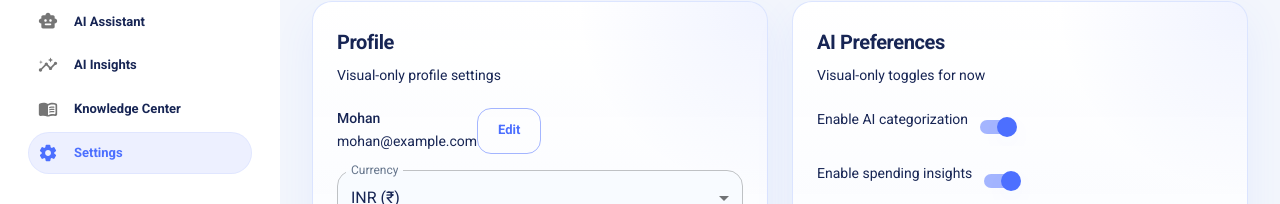
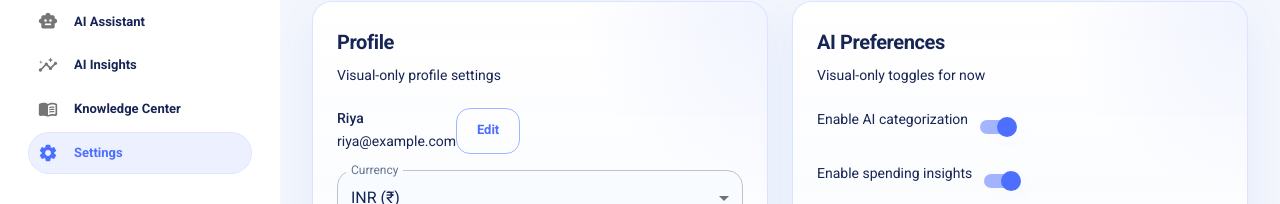
Before and after one commit to riyaGurbani/Personal-Finance-Tracker, a React (Vite) app: page /settings in a window 1280 px wide. Shown: the part 254-458 px from the top of the page. Built offline with nearby package versions, Linux system fonts and the light colour scheme.

Commit message:
Updated Namee

```diff
--- a/src/pages/AIAssistant/AIAssistantPage.jsx
+++ b/src/pages/AIAssistant/AIAssistantPage.jsx
@@ -37,7 +37,7 @@ function AIAssistantPage() {
 
       <Grid container spacing={3}>
         <Grid size={{ xs: 12, lg: 7 }}>
-          <SectionCard title="Hello Mohan 👋" subtitle="I can analyze your expenses history, explain spending patterns, compare budgets, and provide financial guidance.">
+          <SectionCard title="Hello Riya 👋" subtitle="I can analyze your expenses history, explain spending patterns, compare budgets, and provide financial guidance.">
             <Stack spacing={3}>
                <Stack spacing={1.5}>
                 <Typography variant="subtitle2">Suggested questions</Typography>
--- a/src/pages/Dashboard/DashboardPage.jsx
+++ b/src/pages/Dashboard/DashboardPage.jsx
@@ -79,12 +79,28 @@ function DashboardPage() {
             greeting={greeting}
             summaryCards={summaryCards}
             topInsight={topInsight}
+            onPrimaryAction={() => {
+              // Navigate to Add Expense page
+              window.location.href = '/expenses/add'
+            }}
+            onSecondaryAction={() => {
+              // Navigate to AI Assistant page
+              window.location.href = '/ai-assistant'
+            }}
           />
         </Grid>
          <Grid size={{ xs: 12, lg: 4 }}>
            <TopAIInsightCard
              insight={topInsight}
              generatedAt={formattedGeneratedAt}
+             onReview={() => {
+               // Navigate to full AI Insights page
+               window.location.href = '/ai-insights'
+             }}
+             onAskAi={() => {
+               // Navigate to AI Assistant chat for deeper explanation
+               window.location.href = '/ai-assistant'
+             }}
            />
          </Grid>
       </Grid>
--- a/src/pages/Settings/state.js
+++ b/src/pages/Settings/state.js
@@ -1,8 +1,8 @@
 export function useSettingsState() {
   return {
     profile: {
-      name: 'Mohan',
-      email: 'mohan@example.com',
+      name: 'Riya',
+      email: 'riya@example.com',
       currency: 'inr',
       monthlyBudget: '₹ 65000',
     },
```
Lines whose indentation alone changed are shown as unchanged.
